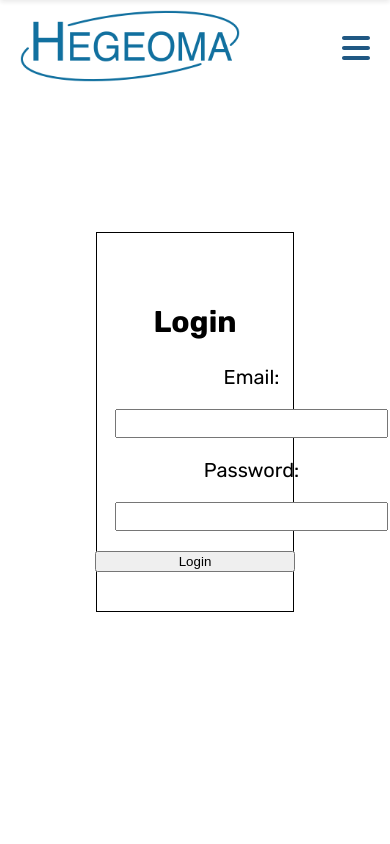
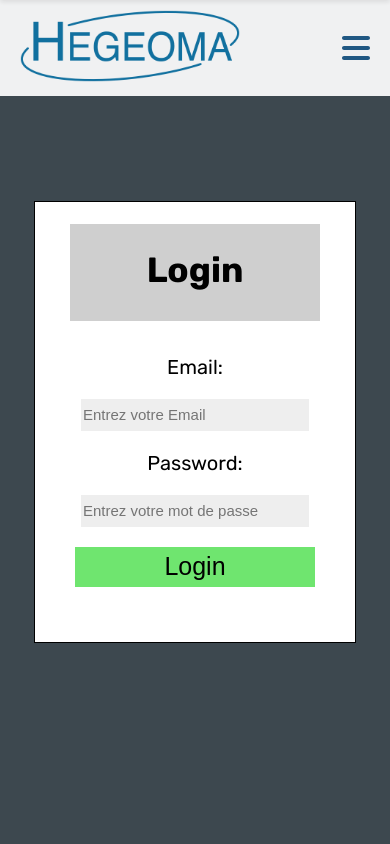
Before and after one commit to clemencebric/hegeoma, a React (Create React App) app in the folder frontend/: page /login in a window 390 px wide. Shown: the top 844 px of the page. Built offline with nearby package versions, Linux system fonts and the light colour scheme.

Commit message:
feat(view): modif login ajout css

```diff
--- a/frontend/src/App.js
+++ b/frontend/src/App.js
@@ -21,6 +21,7 @@ import NonConnecteRoute from './component/privateroute/nonconnecteroute.js';
 import ClientRoute from './component/privateroute/clientroute.js';
 import { AuthProvider } from './component/privateroute/authcontext.js';
 import Erreuracces from './component/erreur/pasacces.js';
+import ReponseFormulaire from './component/hegeoma/reponseformulaire/reponseformulaire.js';
 import ClientnoncoRoute from './component/privateroute/clientetnoncoroute.js';
 import './App.css';
 
@@ -54,6 +55,10 @@ function App() {
               <Route path="/faq" element= {<Faq />} />
           </Route>
 
+          <Route element={<HegeomaRoute />}>
+              <Route path="/reponse-formulaire" element={<ReponseFormulaire />} />
+           </Route>
+
           <Route element={<AdminRoute />}>
               <Route path="/admin" element={<AdminPage />} />
            </Route>
--- a/frontend/src/component/header/index.js
+++ b/frontend/src/component/header/index.js
@@ -39,6 +39,9 @@ const Header = () => {
           {contextIsAuthenticated && isUserAuthorized('admin') && (
             <li><a href="/admin" onClick={toggleMenu}>Admin</a></li>
           )}
+          {contextIsAuthenticated && isUserAuthorized('hegeoma') && (
+            <li><a href="/reponse-formulaire" onClick={toggleMenu}>Formulaires</a></li>
+          )}
           {(contextIsAuthenticated && isUserAuthorized('client')) || !contextIsAuthenticated ? (
           <>
           <li><a href="/contact" onClick={toggleMenu}>Contact</a></li>
--- /dev/null
+++ b/frontend/src/component/hegeoma/reponseformulaire/reponseformulaire.css
@@ -0,0 +1,8 @@
+.pagereponseform {
+    height: 100vh;
+    font-size: 20px;
+    display: flex;
+    justify-content: center;
+    align-items: center;
+    flex-direction: column;
+}
--- /dev/null
+++ b/frontend/src/component/hegeoma/reponseformulaire/reponseformulaire.js
@@ -0,0 +1,11 @@
+import React from 'react'
+import "./reponseformulaire.css"
+function ReponseFormulaire() {
+  return (
+    <div className='pagereponseform'>
+      reponse formulaire
+    </div>
+  )
+}
+
+export default ReponseFormulaire
--- a/frontend/src/component/login/login.css
+++ b/frontend/src/component/login/login.css
@@ -6,6 +6,7 @@
     display: flex;
     justify-content: center;
     align-items: center;
+    background-color: rgb(61, 72, 79);
 }
 .formulaire {
     background-color: white;
@@ -16,14 +17,22 @@
     display: flex;
     justify-content: center;
     align-items: center;
-
+}
+.titreform {
+    font-size: 35px;
+    font-weight: bold;
+    background-color: rgb(207, 207, 207);
+    padding: 25px 0px 30px 0px;
+    width: 250px;
 }
 .form {
     display: flex;
     flex-direction: column;
-    align-items: baseline;
-    height: 200px;
-    width: 200px;
+    align-items: center;
+    justify-content: center;
+    height: 300px;
+    width: 300px;
+    background-color: rgb(255, 255, 255);
 }
 .btn {
     border: solid 1px blue;
@@ -36,7 +45,15 @@
     background-color: green;
 }
 .btnlogin {
-    width: 100%;
+    width: 80%;
+    height: 40px;
+    font-size: 25px;
+    background-color: rgb(111, 229, 111);
+    border: none;
+    transition: 0.2s;
+}
+.btnlogin:hover {
+    background-color: rgb(202, 255, 202);
 }
 .informations {
     border: solid 1px black;
@@ -46,15 +63,16 @@
     align-items: center;
     flex-direction: column;
     justify-content: space-around;
-
 }
-input{
+.inputlogin{
     font-size: 20px;
-
+    height: 30px;
+    width: 80%;
+    background-color: rgb(238, 238, 238);
+    border: none;
 }
 .inputlogin {
     margin: 20px;
-
 }
 .phrase {
     height: 10vh;
@@ -65,3 +83,28 @@ input{
 .messageerreur {
     color: red;
 }
+@media (max-width: 700px) {
+    .formulaire {
+        width: 280px;
+        height: 400px;
+    }
+    .mb-4 {
+        width: 280px;
+    }
+    .inputlogin {
+        font-size: 15px;
+
+    }
+}
+@media (max-width: 700px) {
+    .formulaire {
+        width: 280px;
+        height: 400px;
+    }
+    .mb-4 {
+        width: 280px;
+    }
+    .inputlogin {
+        font-size: 15px;
+    }
+}
--- a/frontend/src/component/login/login.js
+++ b/frontend/src/component/login/login.js
@@ -42,32 +42,34 @@ function Login() {
   };
 
     return (
-        <div className="pageformulaire flex items-center justify-center min-h-screen">
-            <div className="formulaire mx-auto p-6 bg-white rounded-md shadow-md">
-                <h2 className="text-2xl font-semibold mb-6 text-center">Login</h2>
+        <div className="pageformulaire">
+            <div className="formulaire">
+                <div className="titreform">Login</div>
                 <form className="form" onSubmit={handleSubmit}>
                     <div className="mb-4">
-                        <label htmlFor="email" className="block mb-2">Email:</label>
+                        <label htmlFor="email" className="">Email:</label>
                         <input
                             type="text"
                             id="email"
                             value={email}
                             onChange={(e) => setEmail(e.target.value)}
                             className="inputlogin"
+                            placeholder='Entrez votre Email'
                         />
                     </div>
                     <div className="mb-4">
-                        <label htmlFor="password" className="block mb-2">Password:</label>
+                        <label htmlFor="password" className="">Password:</label>
                         <input
                             type="password"
                             id="password"
                             value={password}
                             onChange={(e) => setPassword(e.target.value)}
                             className="inputlogin"
+                            placeholder='Entrez votre mot de passe'
                         />
                     </div>
                     <button type="submit" className="btnlogin">Login</button>
-                    {errorMessage && <p className="text-red-500 text-sm whitespace-pre-line text-center mt-4">{errorMessage}</p>}
+                    {errorMessage && <p className="messageerreur">{errorMessage}</p>}
                 </form>
             </div>
         </div>
```
